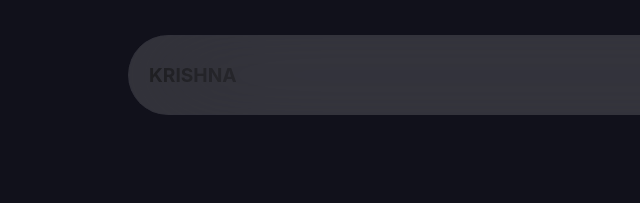
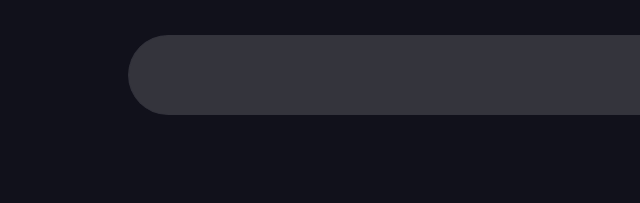
Before and after one commit to ikrishna16/Portfolio_krishna16, a plain HTML site: page index.html in a window 1280 px wide. Shown: the top 203 px of the page, 0-640 px from the left. Drawn offline with nearby package versions, Linux system fonts and the light colour scheme; a web font is replaced by a local one.

Commit message:
chnges in website layout and resume pdf added

```diff
--- a/index.html
+++ b/index.html
@@ -54,7 +54,7 @@
     <header>
 
       <div class="navbar" id="navbar">
-        <h1>KRISHNA</h1>
+
       </div>
 
 
@@ -709,7 +709,7 @@
   <script>
     document.getElementById("resume-btn")
       .addEventListener("click", function () {
-        var fileUrl = "files/resume_krishna-gupta.pdf";
+        var fileUrl = "files/resume_KrishnaGupta.pdf";
         saveAs(fileUrl, "krishna-Gupta.pdf");
       });
   </script>
--- a/styles.css
+++ b/styles.css
@@ -118,13 +118,14 @@ noscript{
   z-index: 999;
   border: 0.2rem solid var(--color-navbarBorder-dark);
   border-radius: 50px;
-  overflow: hidden;
-}
+}
+
+
+
 
 
 .navbar-tabs{
   background-color: rgba(255, 255, 255, 0.079);
-  backdrop-filter: blur(50px);
   height: 80px;
   width: 80%;
   display: flex;
```
Also changed, not shown: files/krishna_profile.jpeg (deleted), 1 other file.
